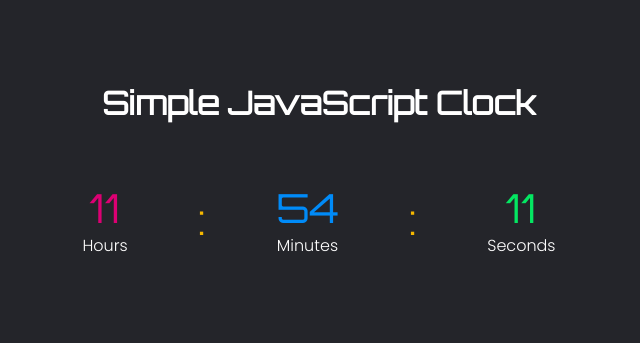
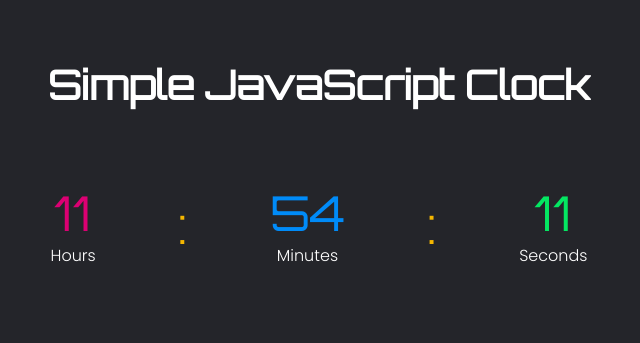
Before and after one commit to harshitpatilx/clock, a plain HTML site: page index.html in a window 1280 px wide. Shown: the part 200-543 px from the top of the page, without its empty margins (321-961 px from the left). Drawn offline with Linux system fonts and the light colour scheme.

Commit message:
Updated Push

```diff
--- a/css/style.css
+++ b/css/style.css
@@ -19,7 +19,7 @@ body{
 }
 
 .heading span{
-    font-size: 2rem;
+    font-size: 2.5rem;
     color: #fff;
     font-weight: bold;
 }
@@ -29,7 +29,7 @@ body{
     align-items: center;
     justify-content: center;
     flex-direction: row;
-    font-size: 2.5rem;
+    font-size: 3rem;
     color: #F5B700;
 }
 
--- a/index.html
+++ b/index.html
@@ -6,6 +6,8 @@
     <meta name="viewport" content="width=device-width, initial-scale=1.0">
     <title>Simple JavaScript Clock</title>
     <link rel="stylesheet" href="./css/style.css">
+    <link rel="icon" href="./clock.ico">
+    <link rel="shortcut icon" href="./clock.ico">
 </head>
 <body>
     <div class="heading">
```
Also changed, not shown: clock.ico (added), css/clock.png (added).
